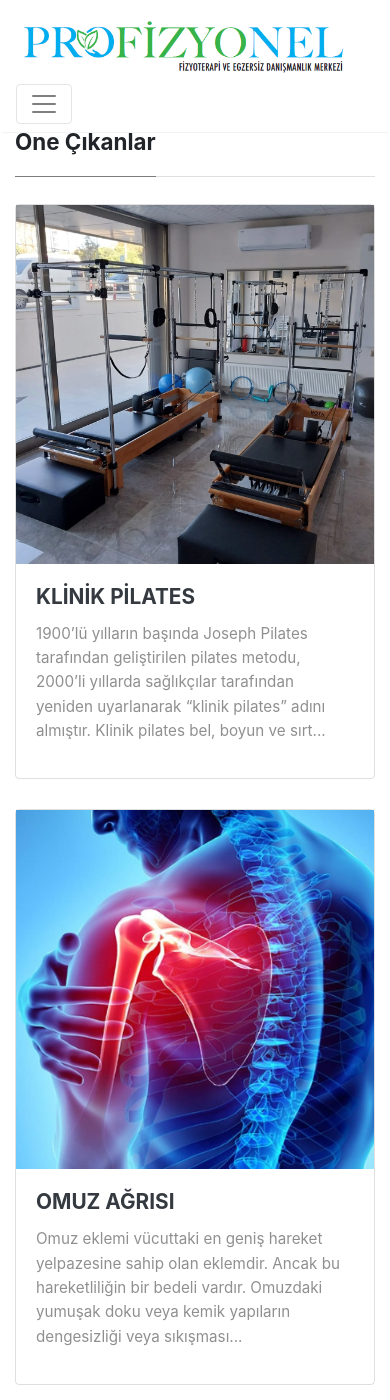
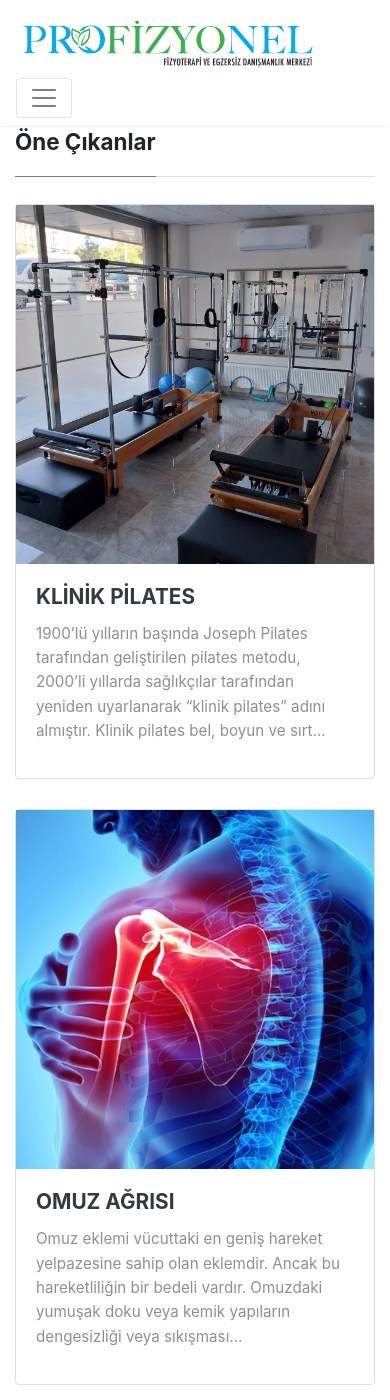
Before and after one commit to Profizyonel/profizyonel.github.io, a Jekyll site: the page built from index.html, in a window 390 px wide and 1400 px high. Built offline with Jekyll 4.4.1, drawn with Linux system fonts in a browser that asks for light colours; nearby versions of some CDN libraries; the list of posts is cut into pages by our own code.

Commit message:
responsive logo

```diff
--- a/assets/css/screen.css
+++ b/assets/css/screen.css
@@ -282,6 +282,7 @@
     font-weight: 500;
 }
 
+
 .mediumnavigation .dropdown-menu {
     border: 1px solid rgba(0, 0, 0, 0.08);
     margin: .5rem 0 0;
@@ -302,6 +303,15 @@
 .mediumnavigation .navbar-brand img {
     max-height: 80px;
     margin-right: 5px;
+}
+
+
+@media screen and (max-width: 600px)
+{
+    .mediumnavigation .navbar-brand img {
+        max-height: 60px;
+        margin-right: 5px;
+    }
 }
 
 .mainheading h1.sitetitle {
```
